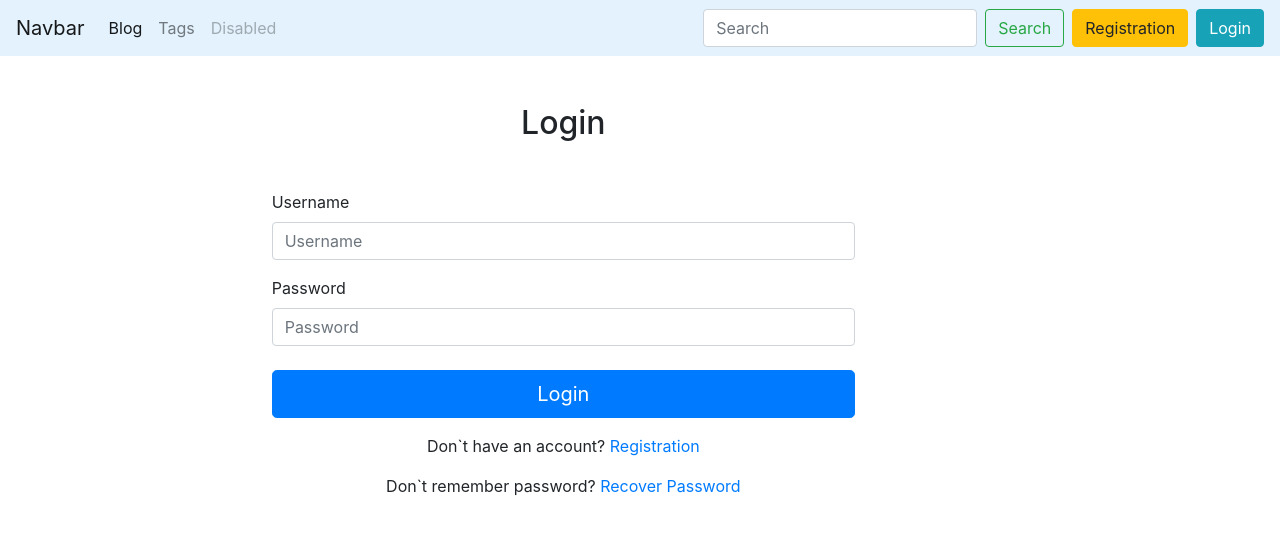
After one commit to VovaPrymachuk/Django_blog, a Django app: page /login/ in a window 1280 px wide. The commit adds this page. Shown: the top 535 px of the page. Run offline with Django 3.2, Linux system fonts and the light colour scheme; some libraries are stand-ins or nearby versions.

Commit message:
Login and Registration

```diff
--- /dev/null
+++ b/blog/templates/blog/login.html
@@ -0,0 +1,50 @@
+{% extends 'blog/base_blog.html' %}
+
+{% block title %}
+Sign in
+{% endblock %}
+
+
+{% block content %}
+
+    <div class="container">
+        <div class="row">
+            <div class="col-8 offset-md-1">
+
+                <h2 class="mb-5 text-center">Login</h2>
+
+                <form method="POST" action="">
+                    {% csrf_token %}
+
+                    <div class="form-group">
+                        <label for="exampleInputUsername">Username</label>
+                        <input type="text" name="username" class="form-control" id="exampleInputUsername"
+                               placeholder="Username">
+                    </div>
+                    <div class="form-group">
+                        <label for="exampleInputPassword">Password</label>
+                        <input type="password" name="password" class="form-control" id="exampleInputPassword"
+                               placeholder="Password">
+                    </div>
+
+                    <button type="submit" class="btn btn-lg btn-primary btn-block mt-4" name="Create user">Login</button>
+
+                </form>
+
+                {% for message in messages %}
+                    <div class="alert alert-danger mt-2 text-center" role="alert">
+                        {{ message }}
+                    </div>
+                {% endfor %}
+
+                <p class="text-center mt-3">
+                    Don`t have an account? <a href="{% url 'register_page_url' %}">Registration</a>
+                </p>
+                <p class="text-center mt-2">Don`t remember password? <a href="#">Recover Password</a></p>
+
+
+            </div>
+        </div>
+    </div>
+
+{% endblock %}
--- a/blog/urls.py
+++ b/blog/urls.py
@@ -3,6 +3,9 @@ from .views import *
 
 urlpatterns = [
     path('', posts_list, name='posts_list_url'),
+    path('register/', register_page, name='register_page_url'),
+    path('login/', login_page, name='login_url'),
+    path('logout/', logout_user, name='logout_url'),
     path('post/<str:slug>/', post_detail, name='post_detail_url'),
     path('tags/', tags_list, name='tags_list_url'),
     path('tags/<str:slug>', tag_detail, name='tag_detail_url'),
--- a/blog/views.py
+++ b/blog/views.py
@@ -1,23 +1,74 @@
-from django.shortcuts import render
+from django.shortcuts import render, redirect
+from django.contrib import messages
+from django.contrib.auth import authenticate, login, logout
+from django.contrib.auth.decorators import login_required
 
 from blog.models import Post, Tag
+from blog.forms import CreateUserForm
 
 
+def register_page(request):
+    if request.user.is_authenticated:
+        return redirect('posts_list_url')
+    else:
+        form = CreateUserForm()
+        if request.method == 'POST':
+            form = CreateUserForm(request.POST)
+            if form.is_valid():
+                form.save()
+                user = form.cleaned_data.get('username')
+                messages.success(request, 'Account was created for {}'.format(user))
+                return redirect(login_page, messages)
+
+        context = {'form': form}
+        return render(request, 'blog/register.html', context)
+
+
+def login_page(request):
+    if request.user.is_authenticated:
+        return redirect('posts_list_url')
+    else:
+        if request.method == 'POST':
+            username = request.POST.get('username')
+            password = request.POST.get('password')
+            user = authenticate(request, username=username, password=password)
+            if user is not None:
+                login(request, user)
+                return redirect('posts_list_url')
+            else:
+                messages.info(request, 'Username OR Password is not correct!')
+
+        context = {}
+        return render(request, 'blog/login.html', context)
+
+
+def logout_user(request):
+    logout(request)
+    return redirect('login_url')
+
+
+@login_required(login_url='login_url')
 def posts_list(request):
     posts = Post.objects.all()
     context = {'posts': posts}
     return render(request, 'blog/index.html', context)
 
+
+@login_required(login_url='login_url')
 def post_detail(request, slug):
     post = Post.objects.get(slug__iexact=slug)
     context = {'post': post}
     return render(request, 'blog/post_detail.html', context)
 
+
+@login_required(login_url='login_url')
 def tags_list(request):
     tags = Tag.objects.all()
     context = {'tags': tags}
     return render(request, 'blog/tags_list.html', context)
 
+
+@login_required(login_url='login_url')
 def tag_detail(request, slug):
     tag = Tag.objects.get(slug__iexact=slug)
     context = {'tag': tag}
--- a/templates/base.html
+++ b/templates/base.html
@@ -34,6 +34,22 @@
             <input class="form-control mr-sm-2" type="search" placeholder="Search">
             <button class="btn btn-outline-success my-2 my-sm-0" type="submit">Search</button>
         </form>
+        <a class="mx-2 my-2 my-sm-0" href="{% url 'register_page_url' %}">
+            <button class="btn btn-warning" type="submit">Registration</button>
+        </a>
+
+        {% if user.is_authenticated %}
+            <a class="my-2 my-sm-0" href="{% url 'logout_url' %}">
+                <button class="btn btn-danger" type="submit">Logout</button>
+            </a>
+        {% else %}
+            <a class="my-2 my-sm-0" href="{% url 'login_url' %}">
+                <button class="btn btn-info" type="submit">Login</button>
+            </a>
+        {% endif %}
+
+
+
     </div>
 </nav>
 
```
Also changed, not shown: blog/forms.py (+9 -0 lines), blog/templates/blog/register.html (added, +53 -0 lines).
